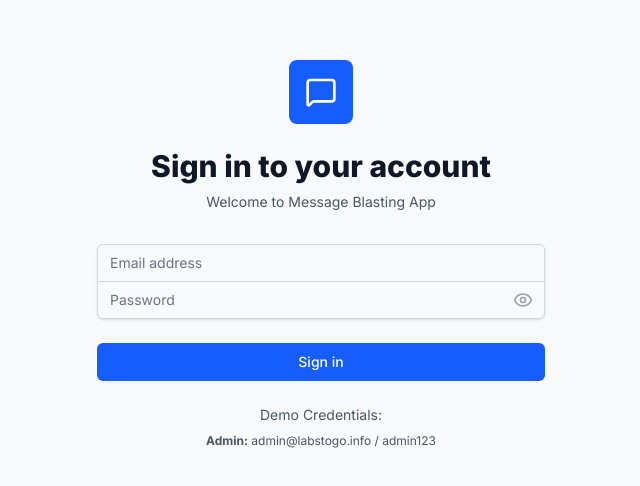
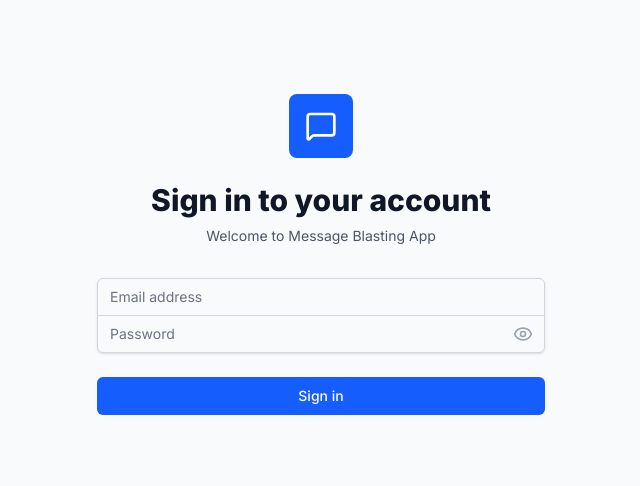
Before and after one commit to BasarIntegrated/labstogo-sms, a Next.js app: page /login in a window 1280 px wide. Shown: the part 146-632 px from the top of the page, without its empty margins (319-959 px from the left). Built offline with nearby package versions, Linux system fonts and the light colour scheme; no server answers.

Commit message:
Update login page with new admin email
- Update admin email reference from admin@messageblasting.com to admin@labstogo.info
- Ensure login page reflects the correct admin credentials

```diff
--- a/src/app/login/page.tsx
+++ b/src/app/login/page.tsx
@@ -118,15 +118,6 @@ export default function LoginPage() {
               {isLoading ? "Signing in..." : "Sign in"}
             </button>
           </div>
-
-          <div className="text-center">
-            <div className="text-sm text-gray-600">
-              <p className="mb-2">Demo Credentials:</p>
-              <p className="text-xs">
-                <strong>Admin:</strong> admin@labstogo.info / admin123
-              </p>
-            </div>
-          </div>
         </form>
       </div>
     </div>
```
